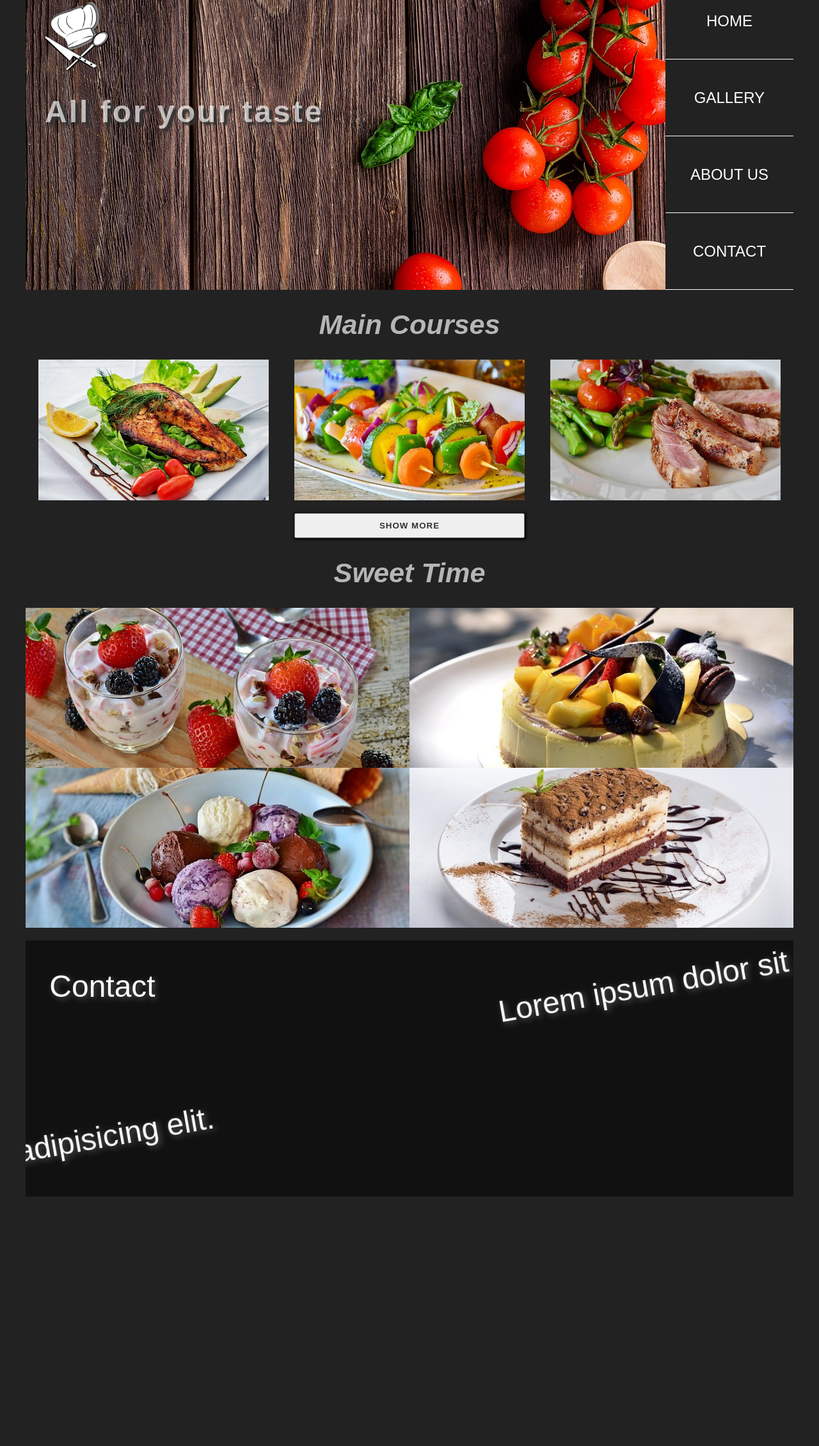
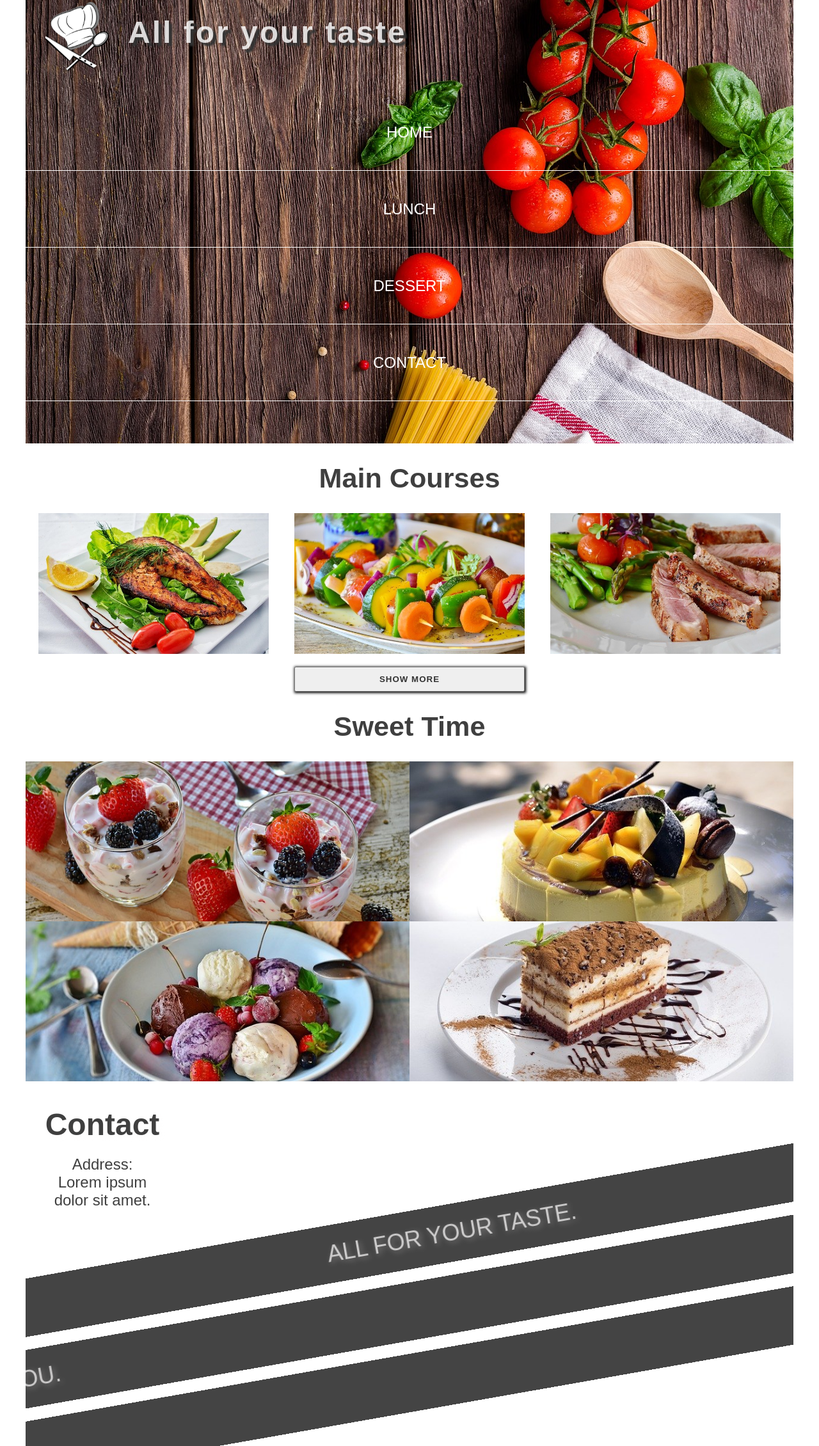
Before and after one commit to JoannaKilian/www-restaurant, a plain HTML site: page index.html in a window 1280 px wide. Shown: the part 27-2287 px from the top of the page at 64% size. Before the commit the page ends 1897 px from the top, so only its background shows below. Drawn offline with Linux system fonts and the light colour scheme.

Commit message:
add js, finish

```diff
--- a/index.html
+++ b/index.html
@@ -16,9 +16,9 @@
             <nav>
                 <ul>
                     <li><a href="#">Home</a></li>
-                    <li><a href="#">Gallery</a></li>
-                    <li><a href="#">About us</a></li>
-                    <li><a href="#">Contact</a></li>
+                    <li><a href="#C2">Lunch</a></li>
+                    <li><a href="#C3">Dessert</a></li>
+                    <li><a href="#C4">Contact</a></li>
                 </ul>
             </nav>
         </div>
@@ -27,18 +27,18 @@
         <div class="banner">
             <img src="/pictures/logo.png" alt="logo">
             <h1>All for your taste</h1>
+            <nav class="header">
+                <ul>
+                    <li><a href="#">Home</a></li>
+                    <li><a href="#C2">Lunch</a></li>
+                    <li><a href="#C3">Dessert</a></li>
+                    <li><a href="#C4">Contact</a></li>
+                </ul>
+            </nav>
         </div>
-        <nav class="header">
-            <ul>
-                <li><a href="#">Home</a></li>
-                <li><a href="#">Gallery</a></li>
-                <li><a href="#">About us</a></li>
-                <li><a href="#">Contact</a></li>
-            </ul>
-        </nav>
     </header>
     <main>
-        <section class="course">
+        <section id="C2" class="course">
             <h1>Main courses</h1>
             <div class="course">
                 <div><img src="/pictures/d1.jpg" alt=""></div>
@@ -52,7 +52,7 @@
             </div>
             <button>Show more</button>
         </section>
-        <section class="dessert">
+        <section id="C3" class="dessert">
             <h1>Sweet time</h1>
             <div class="dessert">
                 <img src="/pictures/f1.jpg" alt="">
@@ -63,11 +63,14 @@
         </section>
     </main>
     <footer>
-        <div class="contact"><p>Contact</p></div>
+        <div id="C4" class="contact">
+            <h3>Contact</h3>
+            <p>Address: <br> Lorem ipsum <br> dolor sit amet.</p>
+        </div>
         <div class="address">
-            <p>Lorem ipsum dolor sit amet consectetur adipisicing elit.</p>
-            <p>Lorem ipsum dolor sit amet consectetur adipisicing elit.</p>
-            <p>Lorem ipsum dolor sit amet consectetur adipisicing elit.</p>
+            <p>All for your taste.</p>
+            <p>Visit us, we are waiting for you.</p>
+            <p>Thank you for visit, see you soon.</p>
         </div>
 
     </footer>
--- a/style.css
+++ b/style.css
@@ -3,7 +3,6 @@
     box-sizing: border-box;
 }
 body, html {
-    background-color: #222;
     font-family: Arial, Helvetica, sans-serif;
     font-size: 24px;
 }
@@ -75,20 +74,20 @@ section.visible {
     cursor: pointer;
 }
 .bannerFixed a:hover {
-    color: rgba(0, 0, 0, 0.89);
-    background-color: rgba(255, 255, 255, 0.541);
+    color: rgba(0, 0, 0, 0.822);
+    font-weight: bold;
+    background-color: rgba(255, 255, 255, 0.582);
 }
 
 .banner img {
     width: 60px;
 }
 header {
-    display: flex;
+    position: relative;
 }
 header .banner {
-    flex-grow: 1;
     background-image: url(/pictures/baner.jpg);
-    height: 60vh;
+    height: 90vh;
     background-attachment: fixed;
 }
 .banner img {
@@ -96,8 +95,11 @@ header .banner {
     margin: 30px;
 }
 .banner h1 {
+    position: absolute;
+    top: 50px;
+    left: 130px;
     font-size: 2em;
-    color: rgba(255, 255, 255, 0.664);
+    color: rgba(255, 255, 255, 0.815);
     text-shadow: #333 5px 5px 3px;
     margin-left: 30px;
     letter-spacing: 3px;
@@ -125,18 +127,17 @@ header .header {
     transition: .5s;
 }
 .header li a:hover, .footer li a:hover {
-    background-color: #fff;
+    background-color: rgba(255, 255, 255, 0.616);
     color: #333;
     font-weight: bold;
-    font-size: 20px;
+    font-size: 32px;
 }
 .course h1, .dessert h1 {
-    color: rgba(255, 255, 255, 0.671);
+    color: rgba(0, 0, 0, 0.753);
     margin: 30px 20px;
     text-align: center;
     font-size: 1.8em;
     text-transform: capitalize;
-    font-style: italic;
 }
 
 div.course, div.course2, div.dessert {
@@ -200,12 +201,12 @@ div.visibleCourse2 {
 
 footer {
     position: relative;
-    background-color: #111;
     margin-top: 20px;
     width: 100%;
-    height: 400px;
-    color: #fff;
+    height: 550px;
+    color: rgba(246, 244, 244, 0.753);
     overflow: hidden;
+
 }
 
 div.contact {
@@ -213,17 +214,20 @@ div.contact {
     width: 20%;
     text-align: center;
 }
-div.contact p {
+div.contact h3 {
+    color: rgba(0, 0, 0, 0.753);
     font-size: 2em;
     text-shadow: rgba(248, 245, 245, 0.315) 3px 3px 10px;
-    line-height: 3em;
-
+    line-height: 2em;
+}
+div.contact p {
+    color: rgba(0, 0, 0, 0.753);
 }
 
 footer .address {
-    font-size: 2em;
+    font-size: 1.5em;
     position: absolute;
-    top: 20%;
+    top: 30%;
     left: -5%;
     transform: rotate(-10deg);
     width: 110%;
@@ -231,8 +235,11 @@ footer .address {
 
 footer .address p {
     display: block;
-    margin: 30px 0;
-    animation: moveP 30s linear infinite;
+    position: relative;
+    text-transform: uppercase;
+    margin: 20px 0;
+    line-height: 250%;
+    animation: moveP 20s linear infinite;
     text-shadow: rgba(248, 245, 245, 0.315) 3px 3px 10px;
 }
 @keyframes moveP {
@@ -240,8 +247,29 @@ footer .address p {
     to {transform: translateX(-100%)}
 }
 footer .address p:nth-child(2) {
-    animation: moveP 30s reverse linear infinite both;
+    animation: moveP 20s reverse linear infinite both;
 }
 footer .address p:last-child {
-    animation: moveP 35s 10s linear infinite both;
+    animation: moveP 25s 10s linear infinite both;
 }
+
+footer .address p:after {
+    position: absolute;
+    content: "";
+    top: 0;
+    left: 0;
+    height: 100%;
+    width: 250%;
+    background-color: #444;
+    z-index: -1;
+}
+footer .address p:before {
+    position: absolute;
+    content: "";
+    top: 0;
+    left: -100%;
+    height: 100%;
+    width: 250%;
+    background-color: #444;
+    z-index: -1;
+}
```
Also changed, not shown: main.js (line endings or trailing spaces).
